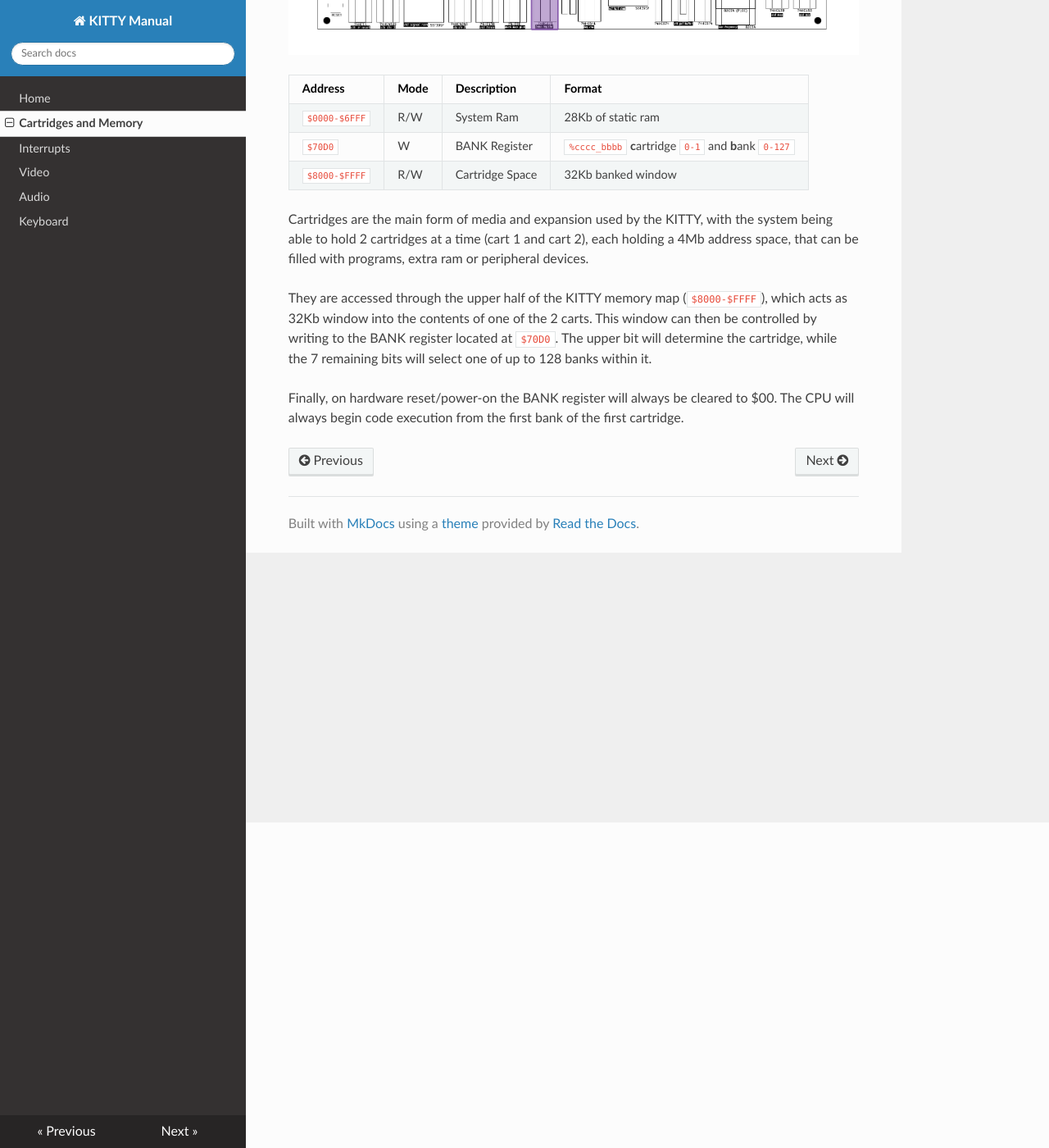
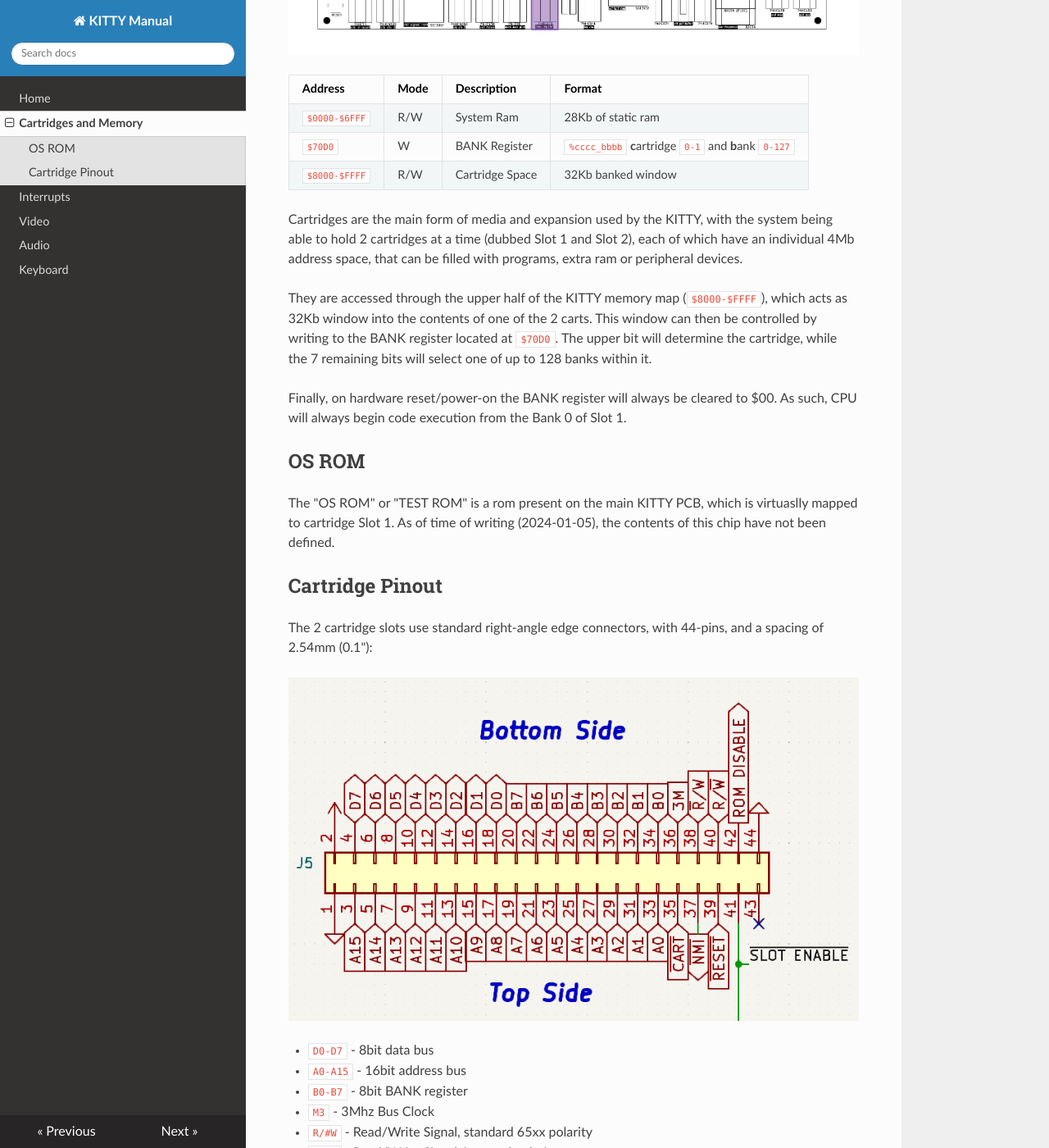
Before and after one commit to smaldragon/KITTY, an MkDocs documentation site: the page built from Docs/docs/cartridge.md, in a window 1280 px wide and 1400 px high, scrolled down 397 px. Shown: the whole window at 82% size. Built offline with MkDocs 1.6.1, drawn with Linux system fonts in a browser that asks for light colours; nearby versions of some CDN libraries; some of the changed text lies outside the part shown.

Commit message:
Add documentation regarding cartridge pinout

```diff
--- a/Docs/docs/cartridge.md
+++ b/Docs/docs/cartridge.md
@@ -8,8 +8,33 @@
 | `$70D0` |  W   | BANK Register  | `%cccc_bbbb` **c**artridge `0-1` and **b**ank `0-127` |
 | `$8000-$FFFF` | R/W | Cartridge Space | 32Kb banked window
 
-Cartridges are the main form of media and expansion used by the KITTY, with the system being able to hold 2 cartridges at a time (cart 1 and cart 2), each holding a 4Mb address space, that can be filled with programs, extra ram or peripheral devices.
+Cartridges are the main form of media and expansion used by the KITTY, with the system being able to hold 2 cartridges at a time (dubbed Slot 1 and Slot 2), each of which have an individual 4Mb address space, that can be filled with programs, extra ram or peripheral devices.
 
 They are accessed through the upper half of the KITTY memory map (`$8000-$FFFF`), which acts as 32Kb window into the contents of one of the 2 carts. This window can then be controlled by writing to the BANK register located at `$70D0`. The upper bit will determine the cartridge, while the 7 remaining bits will select one of up to 128 banks within it.
 
-Finally, on hardware reset/power-on the BANK register will always be cleared to $00. The CPU will always begin code execution from the first bank of the first cartridge.
+Finally, on hardware reset/power-on the BANK register will always be cleared to $00. As such, CPU will always begin code execution from the Bank 0 of Slot 1.
+
+## OS ROM
+
+The "OS ROM" or "TEST ROM" is a rom present on the main KITTY PCB, which is virtuaslly mapped to cartridge Slot 1. As of time of writing (2024-01-05), the contents of this chip have not been defined.
+
+## Cartridge Pinout
+
+The 2 cartridge slots use standard right-angle edge connectors, with 44-pins, and a spacing of 2.54mm (0.1"):
+
+![](cart-pinout.png)
+
+* `D0-D7`  - 8bit data bus
+* `A0-A15` - 16bit address bus
+* `B0-B7`  - 8bit BANK register
+* `M3`     - 3Mhz Bus Clock
+* `R/#W`   - Read/Write Signal, standard 65xx polarity
+* `#R/W`   - Read/Write Signal, inverted polarity
+* `#RESET` - System Reset
+* `#NMI`   - Non-Maskable Interrupt
+* `#CART`  - Cartridge Space Access `A15 NAND M3`
+* `#SLOT ENABLE`- If the current slot is enabled (according to bit 7 of BANK)
+* `ROM DISABLE` - Disable OS ROM (slot 1 only)
+* `x` - Unconnected
+
+`ROM DISABLE` is a signal that, when pulled high by a cartridge in Slot 1, disables the OS ROM. A cart can choose to leave this signal permanently high, to completely replace the OS ROM, or it can instead choose to implement more complex address decoding logic, allowing both to coexist within the same slot.
```
Also changed, not shown: Docs/docs/cart-pinout.png (added), 1 other file.
